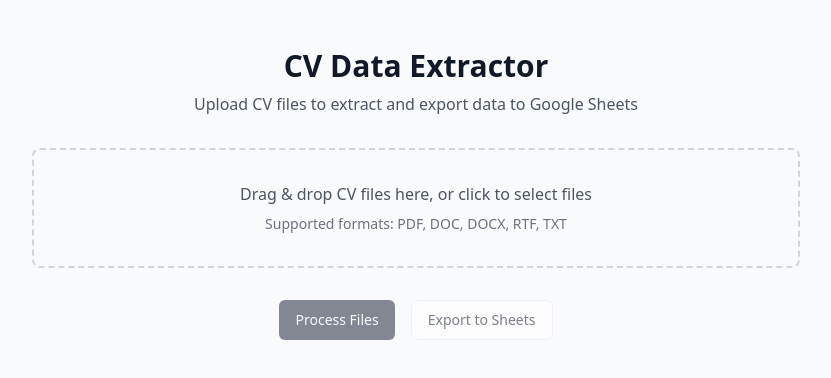
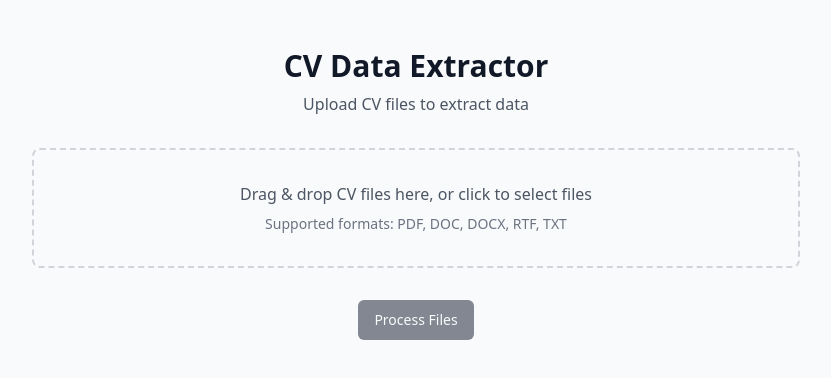
Before and after one commit to Francuc/cv-data-extractor, a React (Vite) app: page / in a window 1280 px wide. Shown: the top 378 px of the page, without its empty margins (224-1055 px from the left). Built offline with nearby package versions, Linux system fonts and the light colour scheme.

Commit message:
Remove Export Button and Add Timer
This commit removes the "Export to Sheets" button from the UI and implements a timer to display the estimated processing time for file uploads.
[skip gpt_engineer]

```diff
--- a/src/pages/Index.tsx
+++ b/src/pages/Index.tsx
@@ -1,10 +1,9 @@
-import { useState } from 'react';
+import { useState, useEffect } from 'react';
 import { FileUploader } from '@/components/FileUploader';
 import { DataPreview } from '@/components/DataPreview';
 import { ProcessingStatus } from '@/components/ProcessingStatus';
 import { ReviewList } from '@/components/ReviewList';
 import { useFileProcessor } from '@/hooks/useFileProcessor';
-import { useGoogleSheets } from '@/hooks/useGoogleSheets';
 import { Button } from '@/components/ui/button';
 import { toast } from 'sonner';
 import { ExtractedData } from '@/types/data';
@@ -12,8 +11,8 @@ import { ExtractedData } from '@/types/data';
 const Index = () => {
   const [files, setFiles] = useState<File[]>([]);
   const [reviewData, setReviewData] = useState<ExtractedData[]>([]);
+  const [processingTime, setProcessingTime] = useState<number>(0);
   const { processedData, setProcessedData, isProcessing, processFiles } = useFileProcessor();
-  const { exportToSheets, isExporting } = useGoogleSheets();
 
   const handleFilesSelected = (newFiles: File[]) => {
     setFiles(newFiles);
@@ -26,21 +25,10 @@ const Index = () => {
       return;
     }
     console.log('Starting processing of files...');
+    const startTime = Date.now();
     await processFiles(files);
-  };
-
-  const handleExport = async () => {
-    if (!processedData || processedData.length === 0) {
-      toast.error('No data to export');
-      return;
-    }
-    try {
-      await exportToSheets(processedData);
-      toast.success('Data exported successfully');
-    } catch (error) {
-      toast.error('Failed to export data');
-      console.error('Export error:', error);
-    }
+    const endTime = Date.now();
+    setProcessingTime((endTime - startTime) / 1000); // Convert to seconds
   };
 
   const handleReview = (index: number) => {
@@ -61,33 +49,37 @@ const Index = () => {
     setProcessedData(newData);
   };
 
+  // Reset processing time when new files are selected
+  useEffect(() => {
+    setProcessingTime(0);
+  }, [files]);
+
   return (
     <div className="min-h-screen bg-gray-50 py-12 px-4 sm:px-6 lg:px-8">
       <div className="max-w-3xl mx-auto space-y-8">
         <div className="text-center">
           <h1 className="text-3xl font-bold text-gray-900">CV Data Extractor</h1>
           <p className="mt-2 text-gray-600">
-            Upload CV files to extract and export data to Google Sheets
+            Upload CV files to extract data
           </p>
         </div>
 
         <FileUploader onFilesSelected={handleFilesSelected} />
 
-        <div className="flex justify-center gap-4">
+        <div className="flex justify-center">
           <Button
             onClick={handleProcess}
             disabled={isProcessing || files.length === 0}
           >
             {isProcessing ? 'Processing...' : 'Process Files'}
           </Button>
-          <Button
-            onClick={handleExport}
-            disabled={isExporting || !processedData || processedData.length === 0}
-            variant="outline"
-          >
-            {isExporting ? 'Exporting...' : 'Export to Sheets'}
-          </Button>
         </div>
+
+        {processingTime > 0 && (
+          <div className="text-center text-sm text-gray-600">
+            Processing completed in {processingTime.toFixed(2)} seconds
+          </div>
+        )}
 
         <ProcessingStatus
           totalFiles={files.length}
```
